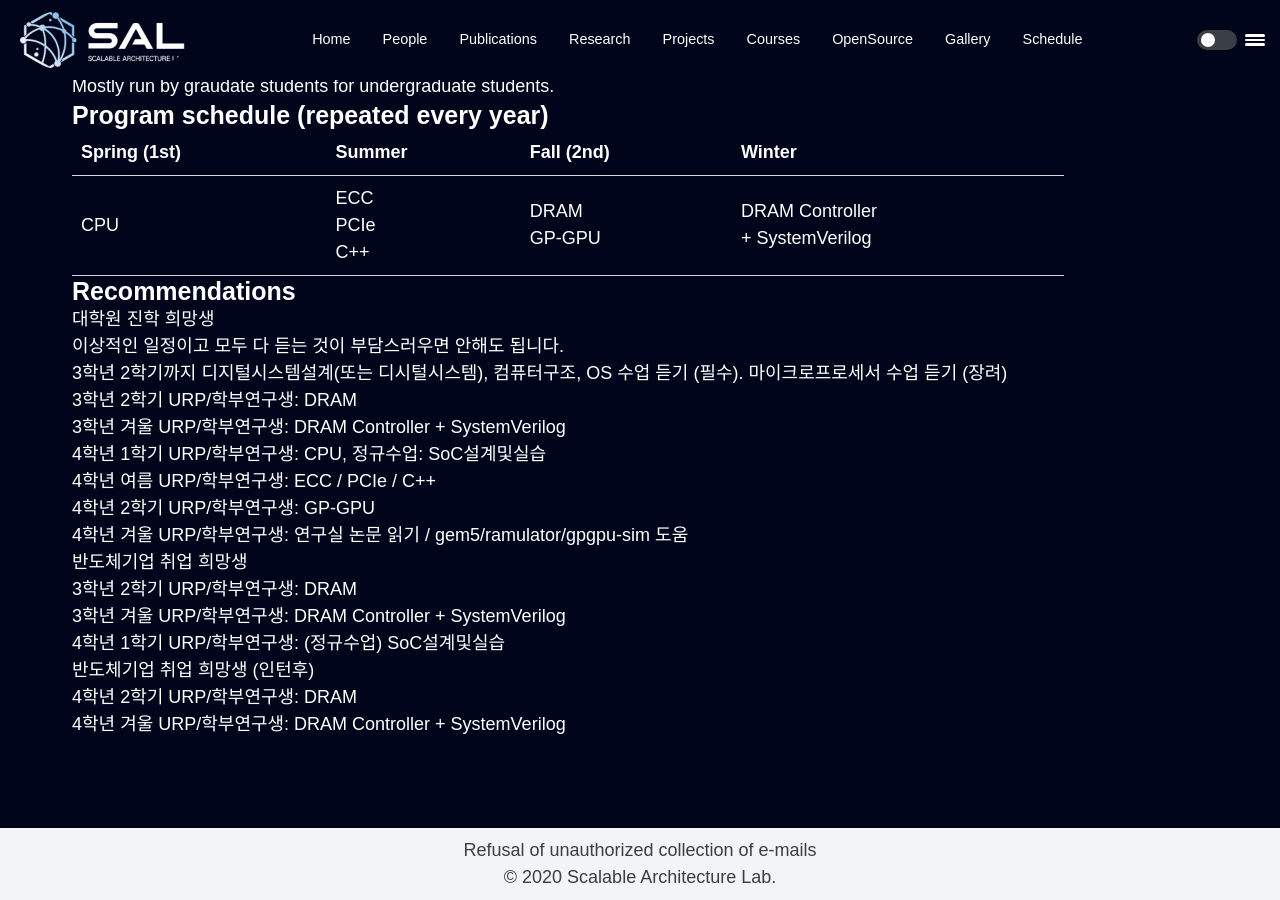
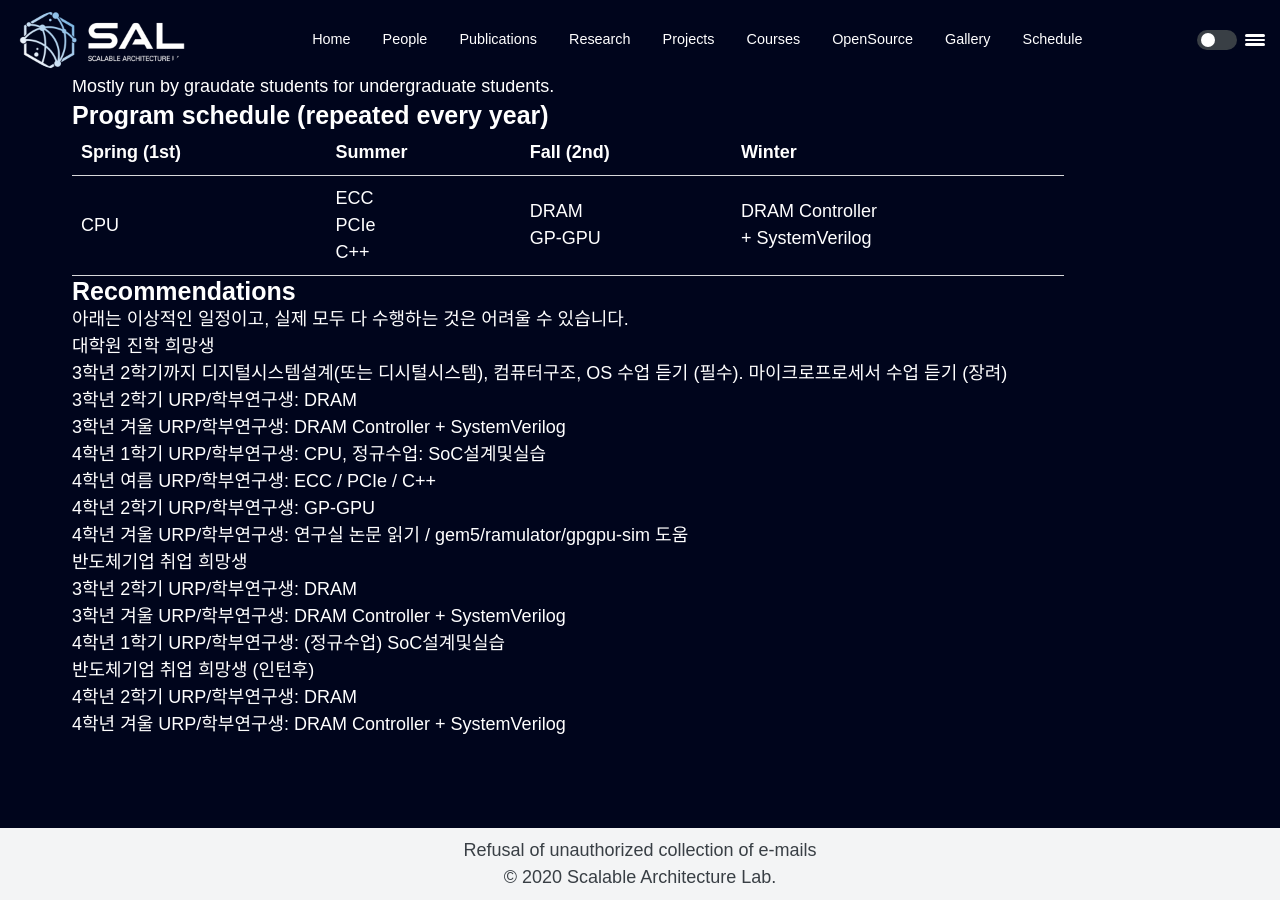
Before and after one commit to scalable-arch/scalable-arch.github.io, a Jekyll site: the page built from courses.md, in a window 1280 px wide and 900 px high, scrolled down 899 px. Built offline with Jekyll 4.4.1, drawn with Linux system fonts in a browser that asks for light colours.

Commit message:
Update courses.md

```diff
--- a/courses.md
+++ b/courses.md
@@ -31,9 +31,10 @@ Mostly run by graudate students for undergraduate students.
 
 ### Recommendations
 
+아래는 이상적인 일정이고, 실제 모두 다 수행하는 것은 어려울 수 있습니다.
+
 <ul>
 <li> 대학원 진학 희망생 </li>
-  이상적인 일정이고 모두 다 듣는 것이 부담스러우면 안해도 됩니다.
   <ul>
     <li> 3학년 2학기까지 디지털시스템설계(또는 디시털시스템), 컴퓨터구조, OS 수업 듣기 (필수). 마이크로프로세서 수업 듣기 (장려) </li>
     <li> 3학년 2학기 URP/학부연구생: DRAM </li>
```
